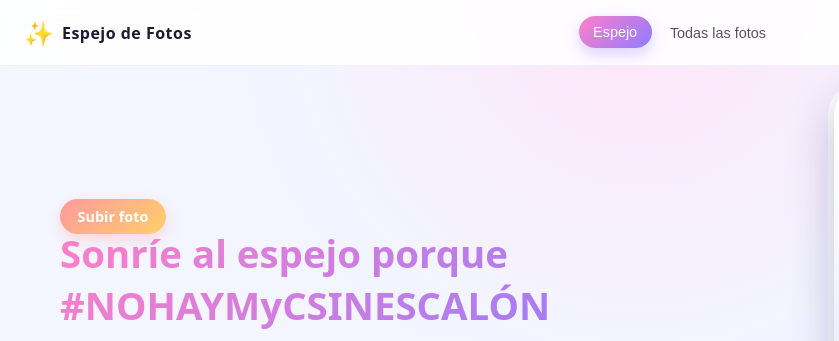
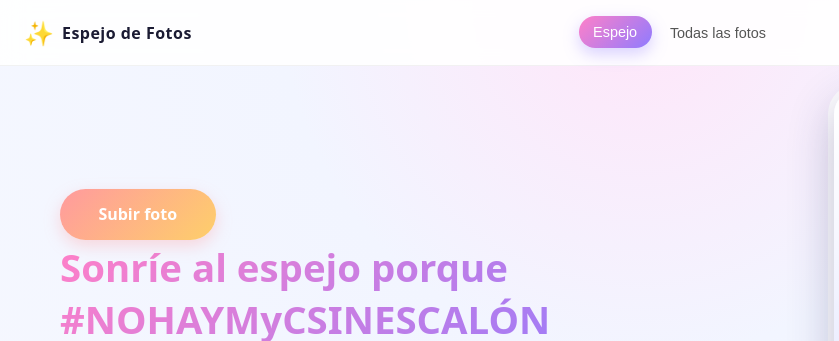
Before and after one commit to PascuV/portal-fotos, a website: page public/index.html in a window 1280 px wide. Shown: the top 341 px of the page, 0-839 px from the left. Drawn offline with Linux system fonts and the light colour scheme; no server answers.

Commit message:
Front cambio botón 3

```diff
--- a/public/styles.css
+++ b/public/styles.css
@@ -518,3 +518,13 @@ footer {
     padding-inline: 1rem;
   }
 }
+
+/* Botón grande dentro del texto del héroe */
+.upload-cta-inline {
+  margin: 0.8rem 0 1rem;
+}
+
+.btn-upload-big {
+  padding: 0.9rem 2.4rem;
+  font-size: 1rem;
+}
```
